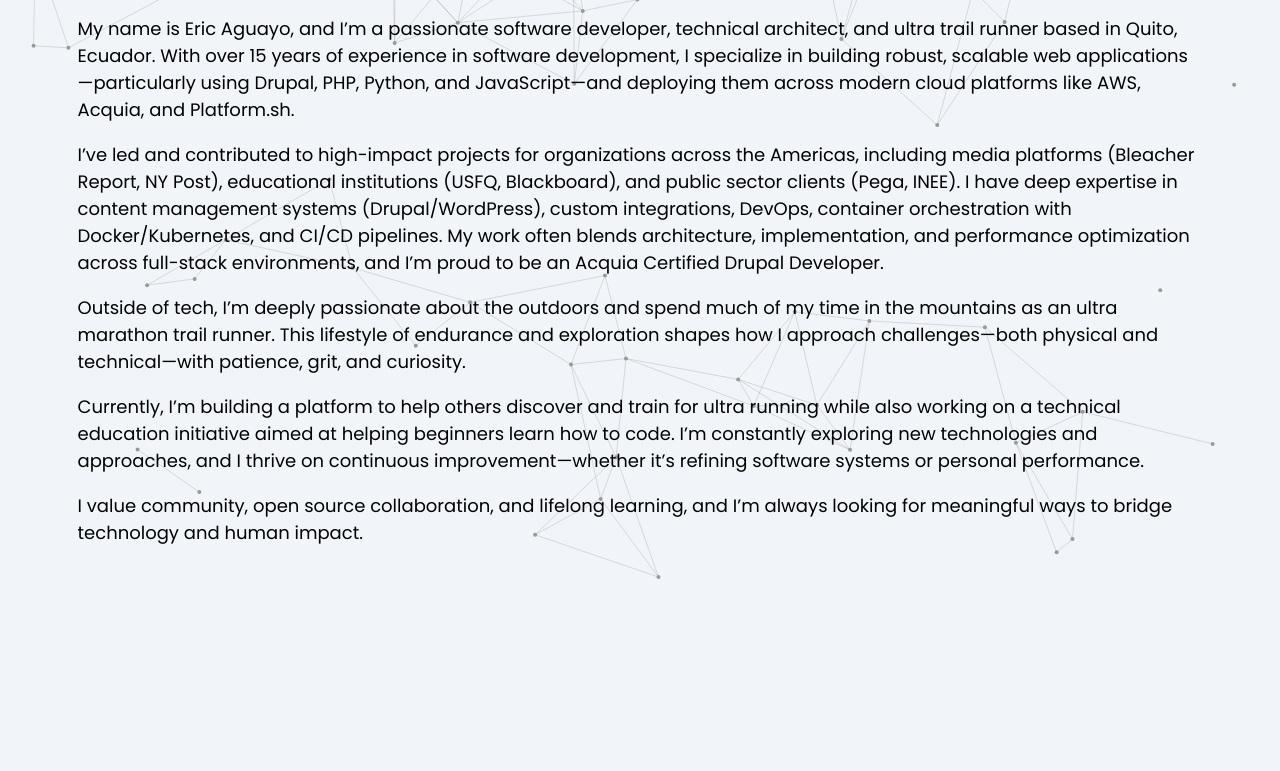
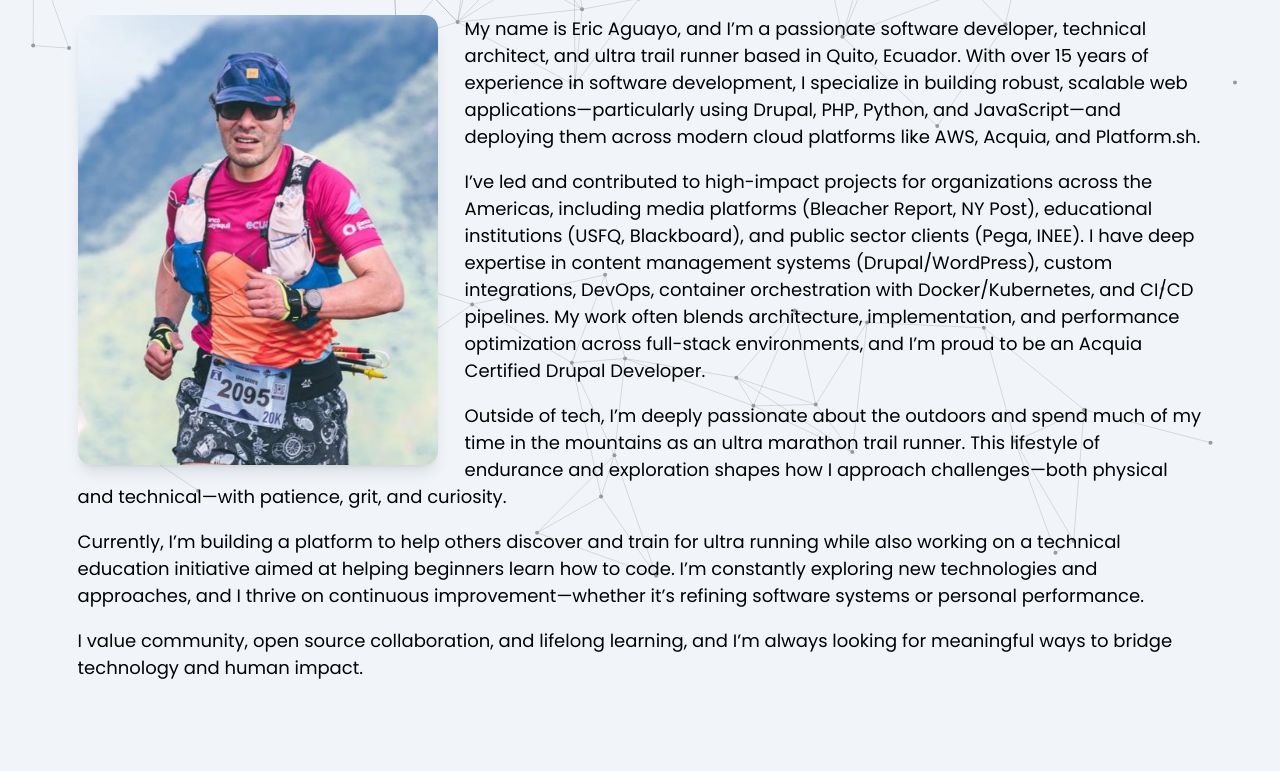
Before and after one commit to ericmaster/ericmaster.github.io, an Astro site: page /about in a window 1280 px wide. Shown: the part 201-972 px from the top of the page. Before the commit the page ends 837 px from the top, so only its background shows below. Built offline with nearby package versions, Linux system fonts and the light colour scheme; Astro itself is replaced by a stand-in of ours; some icons are missing.

Commit message:
Updated about

```diff
--- a/src/pages/about.astro
+++ b/src/pages/about.astro
@@ -6,5 +6,14 @@
 ---
 
 <BaseLayout pageTitle={pageTitle}>
-  <Content />
+  <div class="flex flex-col sm:block items-start">
+    <img
+      src="/assets/images/about.jpg"
+      alt="Eric Aguayo"
+      class="max-w-xs w-full h-auto rounded-xl shadow-lg float-none sm:float-left mb-4 sm:mb-0 sm:mr-6"
+    />
+    <div class="flex-1">
+      <Content />
+    </div>
+  </div>
 </BaseLayout>
```
Also changed, not shown: public/assets/images/about.jpg (added).
